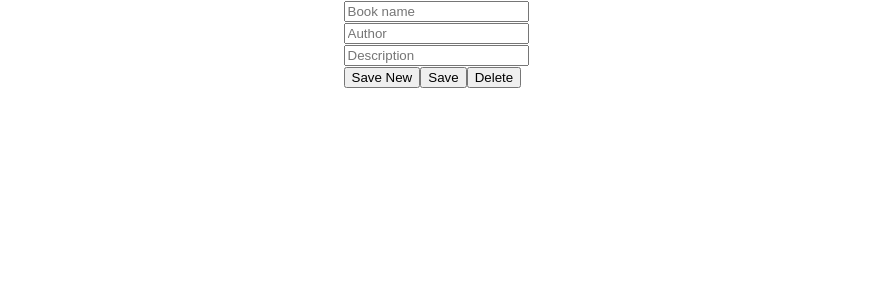
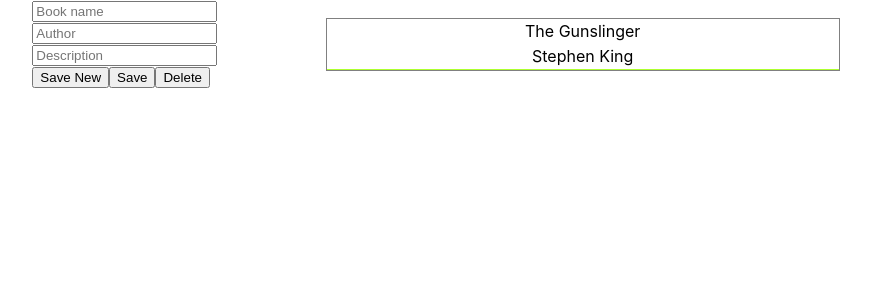
Before and after one commit to Magikarppi/books-app, a React (Create React App) app in the folder frontend/: page / in a window 1280 px wide. Shown: the top 300 px of the page, without its empty margins (204-1075 px from the left). Built offline with nearby package versions, Linux system fonts and the light colour scheme; the HTML template or start-up script is replaced by a standard one.

Commit message:
Show BookList.tsx component and pass books-dummy-data to it

```diff
--- a/frontend/src/App.tsx
+++ b/frontend/src/App.tsx
@@ -1,5 +1,15 @@
 import React from 'react';
 import BookForm from './components/BookForm';
+import BookList from './components/BookList';
+
+const booksDummyData: BookType[] = [
+  {
+    id: 1,
+    bookName: 'The Gunslinger',
+    author: 'Stephen King',
+    description: 'a nice book',
+  },
+];
 
 function App() {
   const handleBookFormSubmit = (
@@ -11,6 +21,7 @@ function App() {
     <div className="App">
       <div className="ContentContainer">
         <BookForm handleBookFormSubmit={handleBookFormSubmit} />
+        <BookList books={booksDummyData} />
       </div>
     </div>
   );
```
